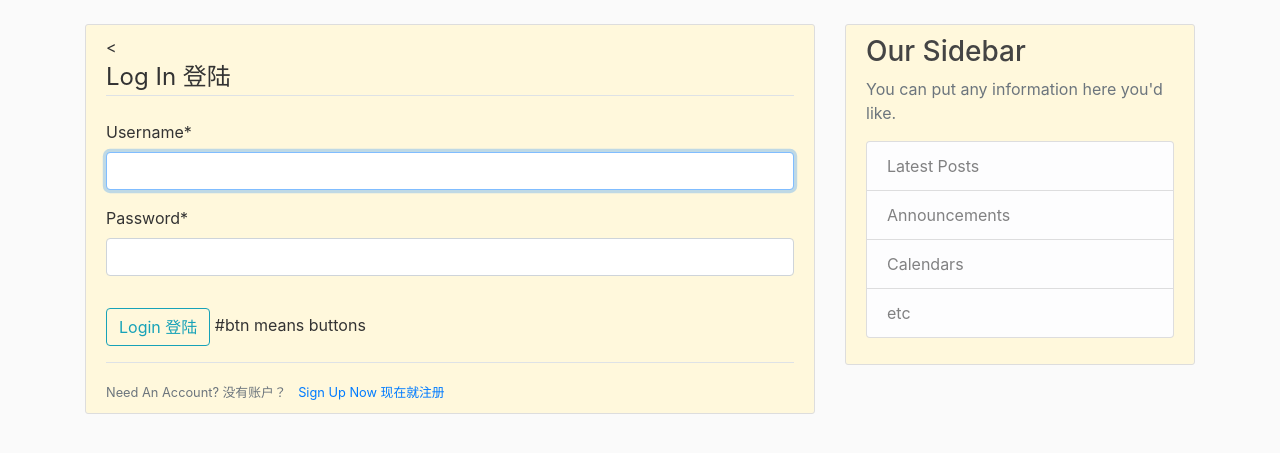
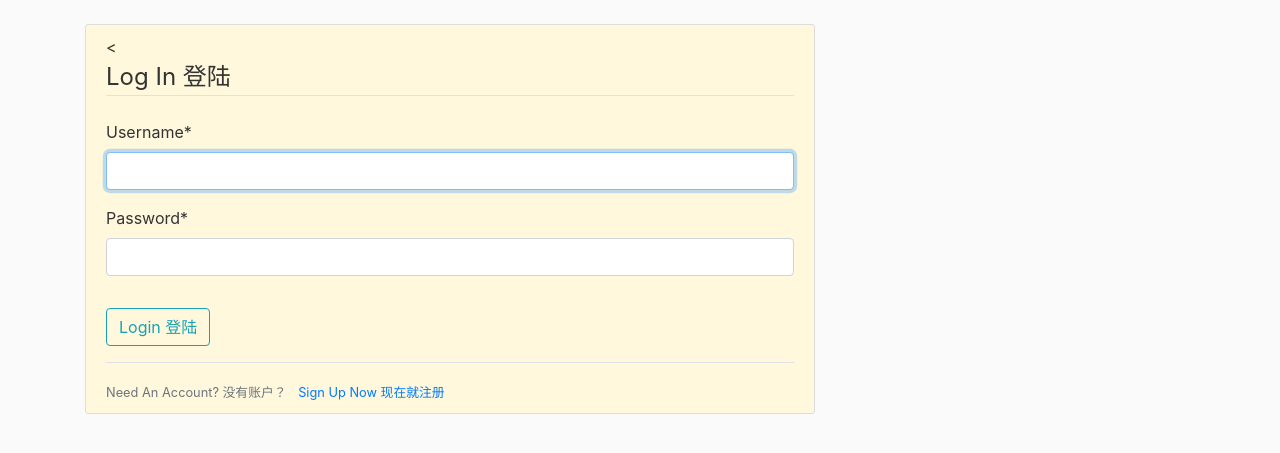
Before and after one commit to Bubbletea98/Deloitte_Competition, a Django app: page /login/ in a window 1280 px wide. Shown: the part 56-509 px from the top of the page. Run offline with Django 3.2, Linux system fonts and the light colour scheme; some libraries are stand-ins or nearby versions.

Commit message:
delete sidebar
delete sidebar

```diff
--- a/django_test/Education/Templates/Education/base.html
+++ b/django_test/Education/Templates/Education/base.html
@@ -46,12 +46,12 @@
       </header>
       <main role="main" class="container">
          <div class="row">
-           <div class="col-md-8">
+          <div class="col-md-8">
              {% block content %}{% endblock %}
            </div>
-           <div class="col-md-4">
+               <!--<div class="col-md-4">
              <div class="content-section">
-               <h3>Our Sidebar</h3>
+            This code makes a paragraph <h3>Our Sidebar</h3>
                <p class='text-muted'>You can put any information here you'd like.
                  <ul class="list-group">
                    <li class="list-group-item list-group-item-light">Latest Posts</li>
@@ -60,7 +60,7 @@
                    <li class="list-group-item list-group-item-light">etc</li>
                  </ul>
                </p>
-             </div>
+             </div>-->
            </div>
          </div>
        </main>
--- a/django_test/users/templates/users/login.html
+++ b/django_test/users/templates/users/login.html
@@ -12,7 +12,6 @@
             </fieldset>
             <div class="form-group">
                 <button class="btn btn-outline-info" type="submit">Login 登陆</button>
-              #btn means buttons
             </div>
         </form>
         <div class="border-top pt-3">
```
Also changed, not shown: django_test/Education/Templates/Education/Map.html (line endings or trailing spaces), django_test/db.sqlite3, django_test/media/profile_pics/Wechat1.jpeg (added), django_test/media/profile_pics/default.jpg (added).
